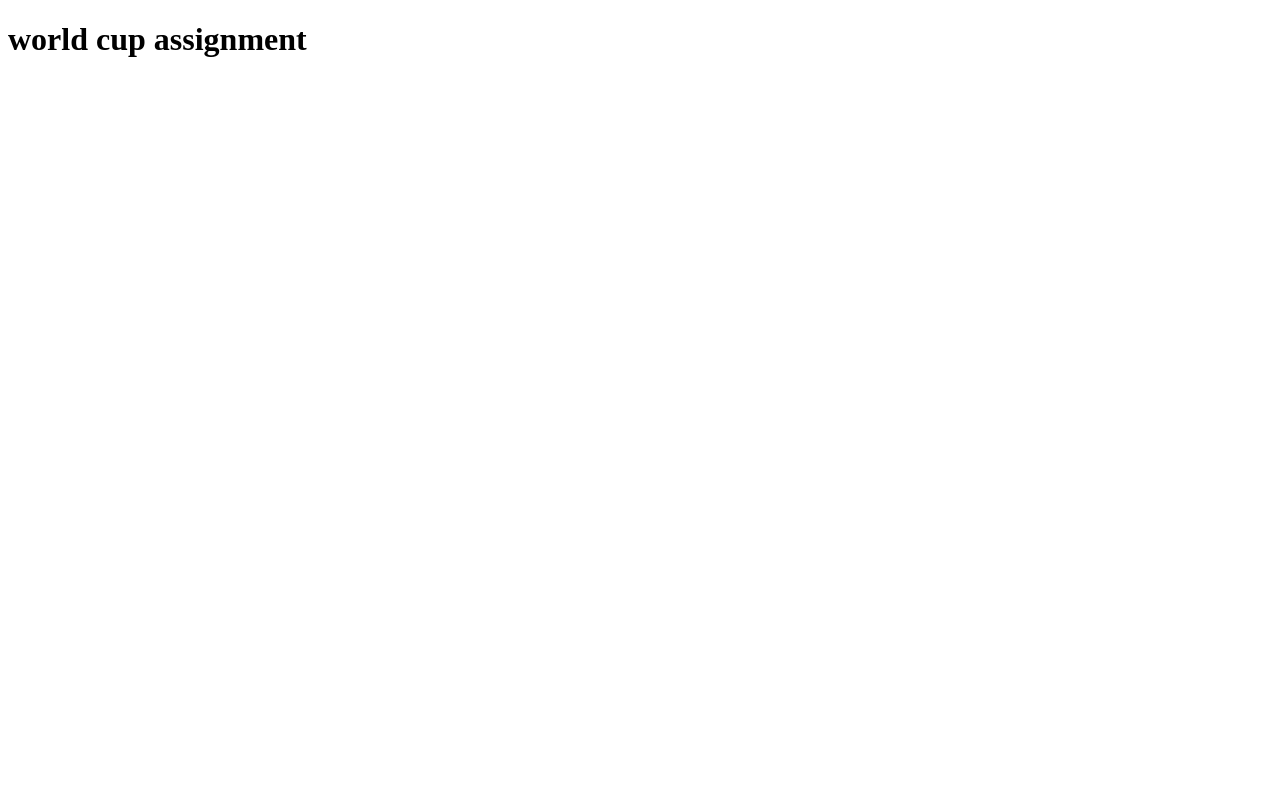
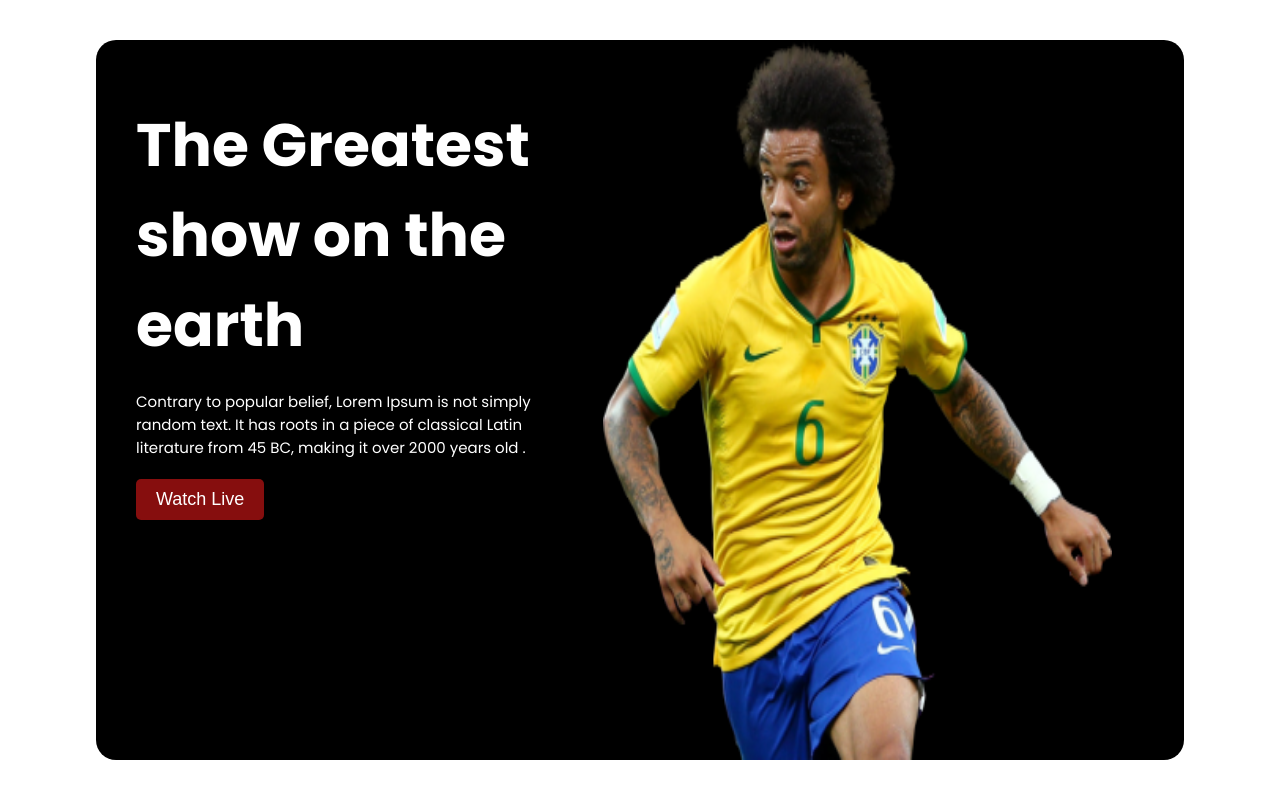
Before and after one commit to Hkm172Cse/assignment-two-programming-hero, a plain HTML site: page index.html in a window 1280 px wide. Drawn offline with Linux system fonts and the light colour scheme; a web font is replaced by a local one.

Commit message:
header structure created

```diff
--- /dev/null
+++ b/asset/css/style.css
@@ -0,0 +1,66 @@
+*{
+    padding: 0;
+    margin:0;
+}
+body{
+    font-family: 'Edu VIC WA NT Beginner', cursive;
+    font-family: 'Poppins', sans-serif;
+}
+.container{
+    width: 85%;
+    margin:auto;
+}
+
+/* ==============HEADER-SECTION-STYLE==========*/
+header{
+    height: 100vh;
+    display: flex;
+    justify-content: center;
+    align-items: center;
+}
+.header-content{
+    background:#000;
+    color:#fff;
+    border-radius: 20px;
+    height: 90vh;
+    display: grid;
+    grid-template-columns: 40% 60%;
+}
+.live-btn{
+    padding:10px 20px;
+    background: rgba(145, 16, 16, 0.925);
+    border:none;
+    border-radius: 5px;
+    font-size:18px;
+    color:#fff;
+    margin-left:40px;
+    text-transform: capitalize;
+}
+.live-btn:hover{
+    background:rgb(179, 9, 9);
+}
+
+.header-text h1{
+    font-size:60px;
+    padding-top:60px;
+}
+.header-text p{
+    font-size:15px;
+
+}
+
+.header-text h1,
+.header-text p{
+    margin-bottom: 20px;
+    margin-left:40px;
+}
+.header-img{
+    display: flex;
+    justify-content: center;
+    align-items: center;
+}
+.header-img > img{
+    width:78%;
+    height: 100%;
+
+}
--- a/index.html
+++ b/index.html
@@ -5,8 +5,34 @@
     <meta http-equiv="X-UA-Compatible" content="IE=edge">
     <meta name="viewport" content="width=device-width, initial-scale=1.0">
     <title>Document</title>
+    <!--Link Custom CSS File-->
+    <link rel="stylesheet" href="asset/css/style.css">
+    <link rel="stylesheet" href="asset/css/responsive.css">
+    <!--
+        Font CSS Link
+    -->
+    <link rel="preconnect" href="https://fonts.googleapis.com">
+<link rel="preconnect" href="https://fonts.gstatic.com" crossorigin>
+<link href="https://fonts.googleapis.com/css2?family=Edu+VIC+WA+NT+Beginner:wght@400;500;600;700&family=Poppins:wght@400;500;600;700&display=swap" rel="stylesheet">
 </head>
 <body>
-    <h1>world cup assignment</h1>
+    <header>
+        <div class="container">
+            <div class="header-content">
+                <div class="header-text">
+                    <h1>The Greatest
+                        show on the
+                        earth</h1>
+                        <p>Contrary to popular belief, Lorem Ipsum is not simply
+                            random text. It has roots in a piece of classical Latin literature
+                            from 45 BC, making it over 2000 years old .</p>
+                        <button class="live-btn">Watch Live</button>
+                </div>
+                <div class="header-img">
+                    <img src="asset/image/Banner Image.png" alt="">
+                </div>
+            </div>
+        </div>
+    </header>
 </body>
 </html>
```
Also changed, not shown: asset/css/responsive.css (added), asset/image/Banner Image.png (added), asset/image/Blog Image.png (added), asset/image/Chat Icon.png (added), asset/image/Flag.png (added), asset/image/Time Icon.png (added), asset/image/germany Flag.png (added).
